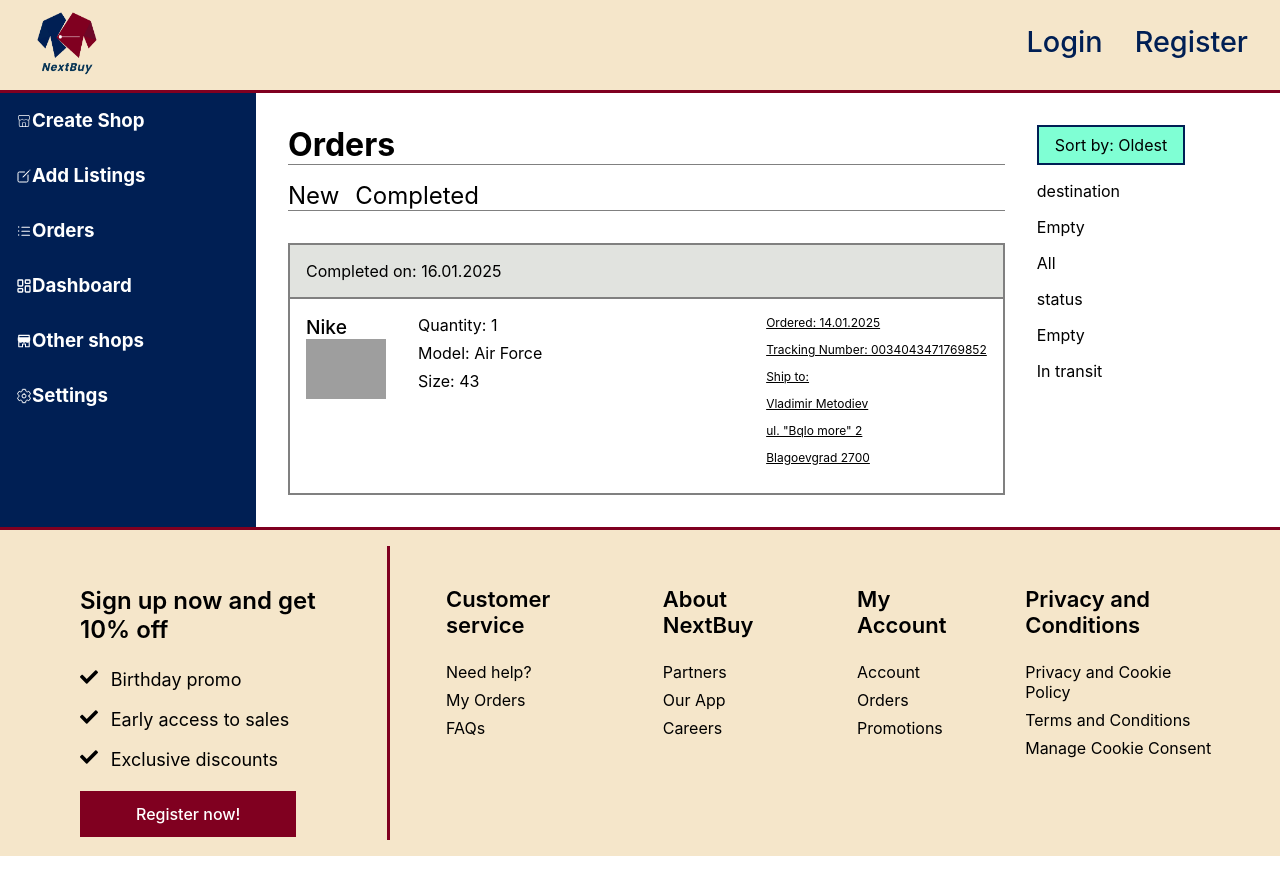
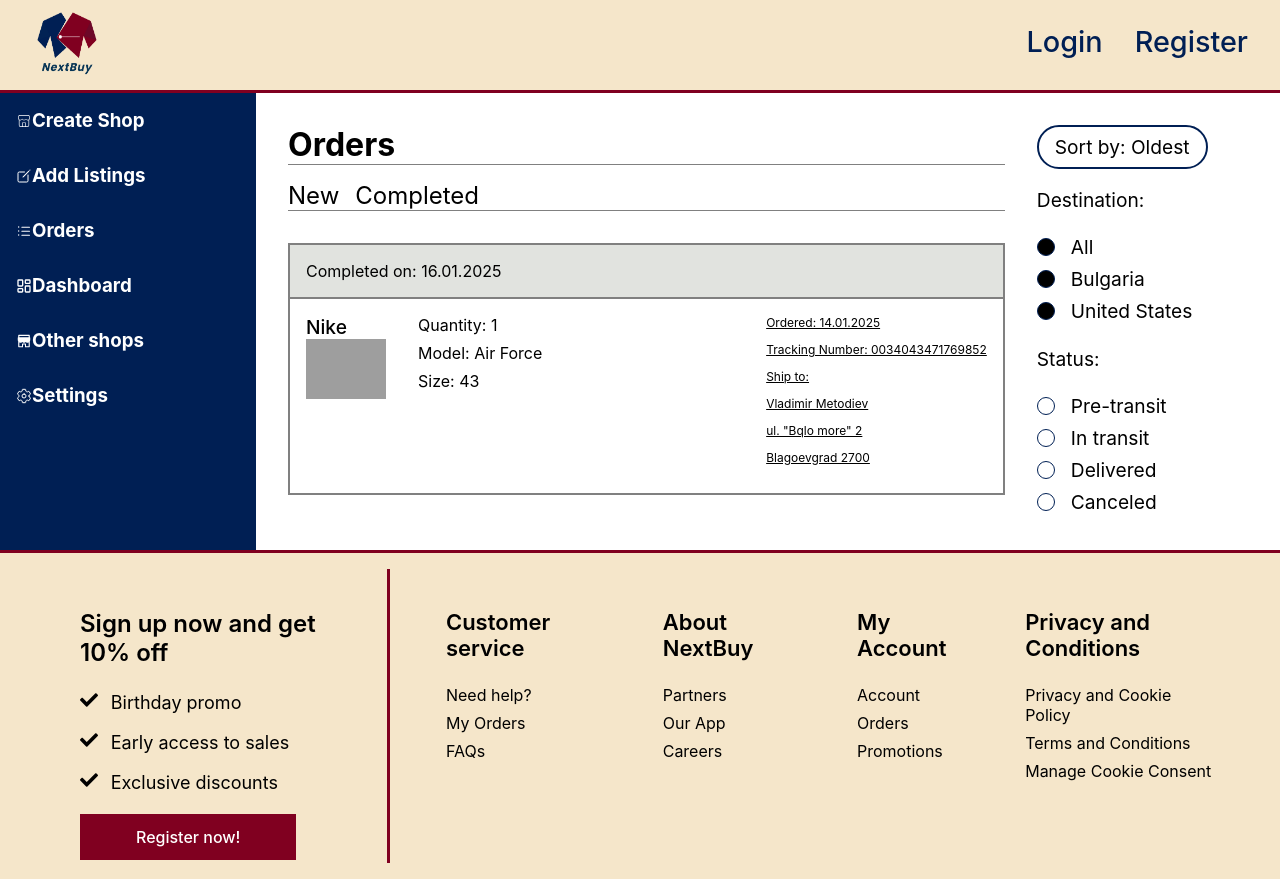
Before and after one commit to vladimir290702/NextBuy, a React (Create React App) app in the folder client/: page /shop-profile in a window 1280 px wide. Both pictures are taken after a click on the element "Orders". Before the commit the page ends 856 px from the top, so only its background shows below. Built offline with nearby package versions, Linux system fonts and the light colour scheme; grey boxes are pictures that could not be loaded.

Commit message:
finish styling orders page

```diff
--- a/client/src/components/ShopProfile/Orders/Orders.css
+++ b/client/src/components/ShopProfile/Orders/Orders.css
@@ -80,17 +80,24 @@
 }
 
 #orders-sorting-container {
-  padding-top: 2rem;
+  padding: 2rem 0;
+  font-size: 1.2rem;
 }
 
 #orders-options-toggle-container {
-  background-color: aquamarine;
   padding: 0.5rem 1rem;
   border: 2px #001f54 solid;
+  border-radius: 30px;
+}
+
+#orders-options-toggle-container-active {
+  border-radius: 5px;
+  padding: 0.5rem 1rem;
+  border: 2px #001f54 solid;
+  transition: 0.5s ease-in;
 }
 
 #orders-sorting-options-active {
-  background-color: aqua;
   color: #001f54;
   display: block;
 }
@@ -98,3 +105,34 @@
 #orders-sorting-options {
   display: none;
 }
+
+#orders-initial-div-active {
+  border-bottom: 1px #001f54 solid;
+  margin-bottom: 1rem;
+}
+
+.orders-empty-div {
+  width: 1rem;
+  height: 1rem;
+  border-radius: 50%;
+  border: 1px #001f54 solid;
+  margin-right: 1rem;
+}
+
+.order-sorting-options {
+  display: flex;
+  align-items: center;
+}
+
+.order-sorting-options p {
+  margin: 0.25rem 0;
+}
+
+.orders-empty-div-active {
+  width: 1rem;
+  height: 1rem;
+  border-radius: 50%;
+  border: 1px #001f54 solid;
+  margin-right: 1rem;
+  background-color: #000;
+}
--- a/client/src/components/ShopProfile/Orders/Orders.js
+++ b/client/src/components/ShopProfile/Orders/Orders.js
@@ -69,11 +69,18 @@
       </div>
       <div id="orders-sorting-container">
         <div
-          id="orders-options-toggle-container"
+          id={
+            isClicked
+              ? "orders-options-toggle-container-active"
+              : "orders-options-toggle-container"
+          }
           onClick={(e) => handleSortButton(e)}
         >
-          <div>Sort by: Oldest</div>
-
+          <div
+            id={isClicked ? "orders-initial-div-active" : "orders-initial-div"}
+          >
+            Sort by: Oldest
+          </div>
           <div
             id={
               isClicked
@@ -88,23 +95,65 @@
         <div>
           <div>
             <div>
-              <p>destination</p>
+              <p>Destination:</p>
             </div>
-            <div>
-              <div>Empty</div>
+            <div className="order-sorting-options">
+              <div
+                className={
+                  true ? "orders-empty-div-active" : "orders-empty-div"
+                }
+              ></div>
               <div>
                 <p>All</p>
+              </div>
+            </div>
+            <div className="order-sorting-options">
+              <div
+                className={
+                  true ? "orders-empty-div-active" : "orders-empty-div"
+                }
+              ></div>
+              <div>
+                <p>Bulgaria</p>
+              </div>
+            </div>
+            <div className="order-sorting-options">
+              <div
+                className={
+                  true ? "orders-empty-div-active" : "orders-empty-div"
+                }
+              ></div>
+              <div>
+                <p>United States</p>
               </div>
             </div>
           </div>
           <div>
             <div>
-              <p>status</p>
+              <p>Status:</p>
             </div>
-            <div>
-              <div>Empty</div>
+            <div className="order-sorting-options">
+              <div className="orders-empty-div"></div>
+              <div>
+                <p>Pre-transit</p>
+              </div>
+            </div>
+            <div className="order-sorting-options">
+              <div className="orders-empty-div"></div>
               <div>
                 <p>In transit</p>
+              </div>
+            </div>
+            <div className="order-sorting-options">
+              <div className="orders-empty-div"></div>
+              <div>
+                <p>Delivered</p>
+              </div>
+            </div>
+            <div className="order-sorting-options">
+              <div className="orders-empty-div"></div>
+              <div>
+                <p>Canceled</p>
               </div>
             </div>
           </div>
```
